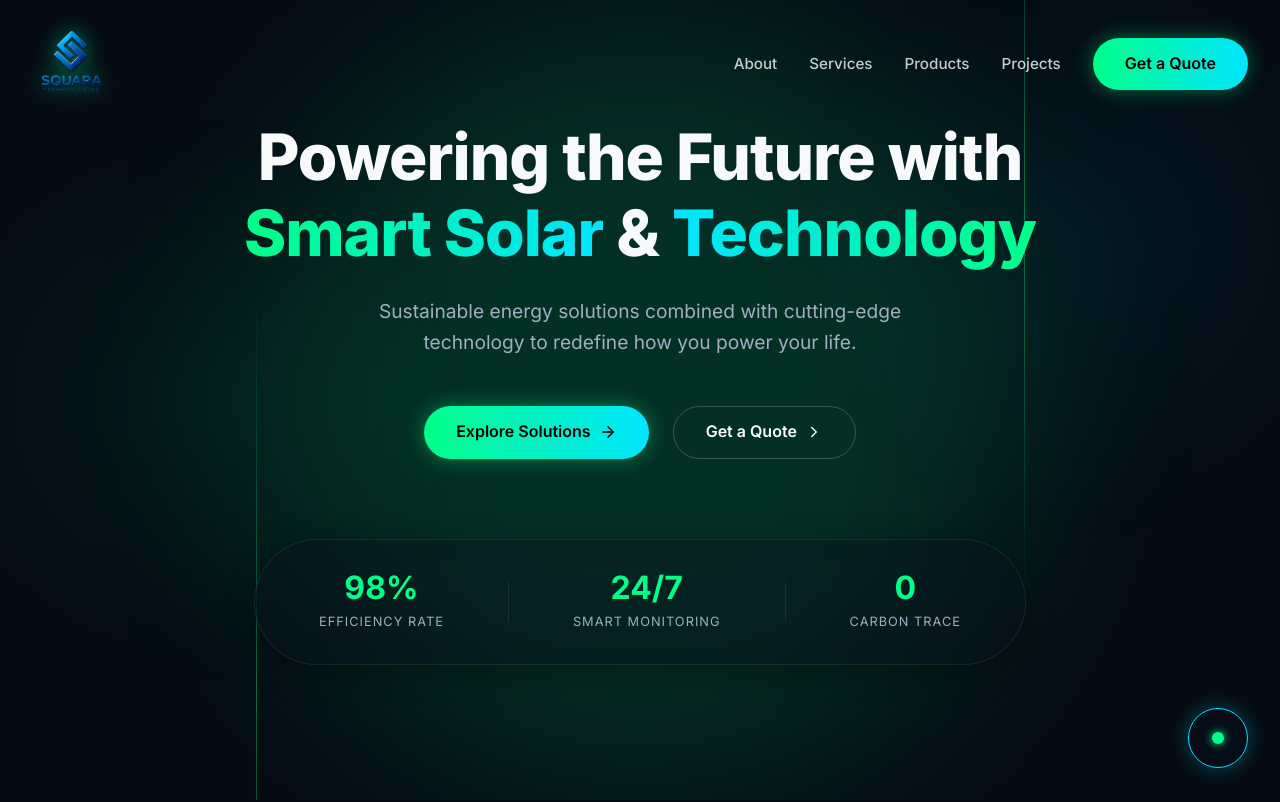
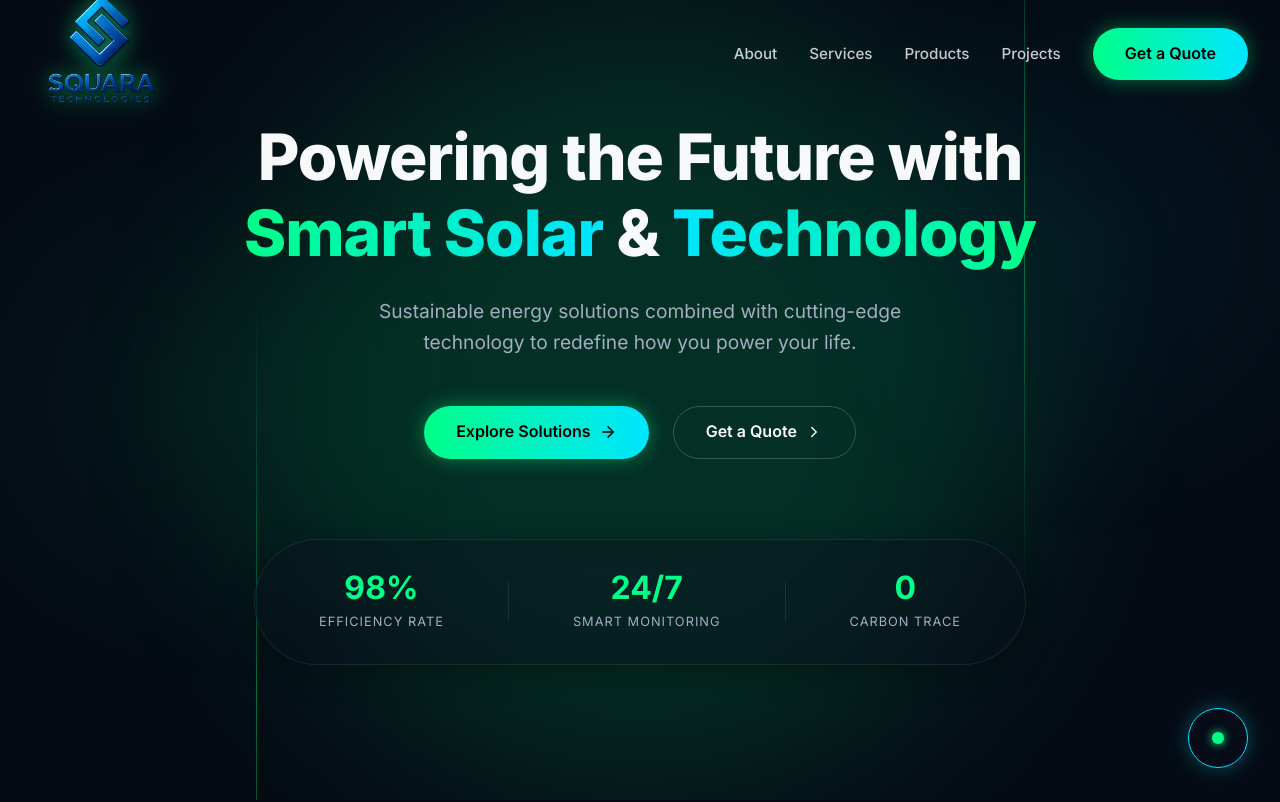
Before and after one commit to aroonthorat/Squaratech, a React (Vite) app: page / in a window 1280 px wide. Shown: the top 802 px of the page. Built offline with nearby package versions, Linux system fonts and the light colour scheme.

Commit message:
Drastically increase logo size using negative margins

```diff
--- a/src/App.css
+++ b/src/App.css
@@ -75,14 +75,16 @@
 }
 
 .logo-img {
-  height: 80px;
+  height: 140px;
   width: auto;
   object-fit: contain;
-  transition: transform 0.3s ease, height 0.3s ease;
+  margin: -40px 0;
+  transition: transform 0.3s ease, height 0.3s ease, margin 0.3s ease;
 }
 
 .navbar.scrolled .logo-img {
-  height: 60px;
+  height: 100px;
+  margin: -25px 0;
 }
 
 .logo:hover .logo-img {
```
